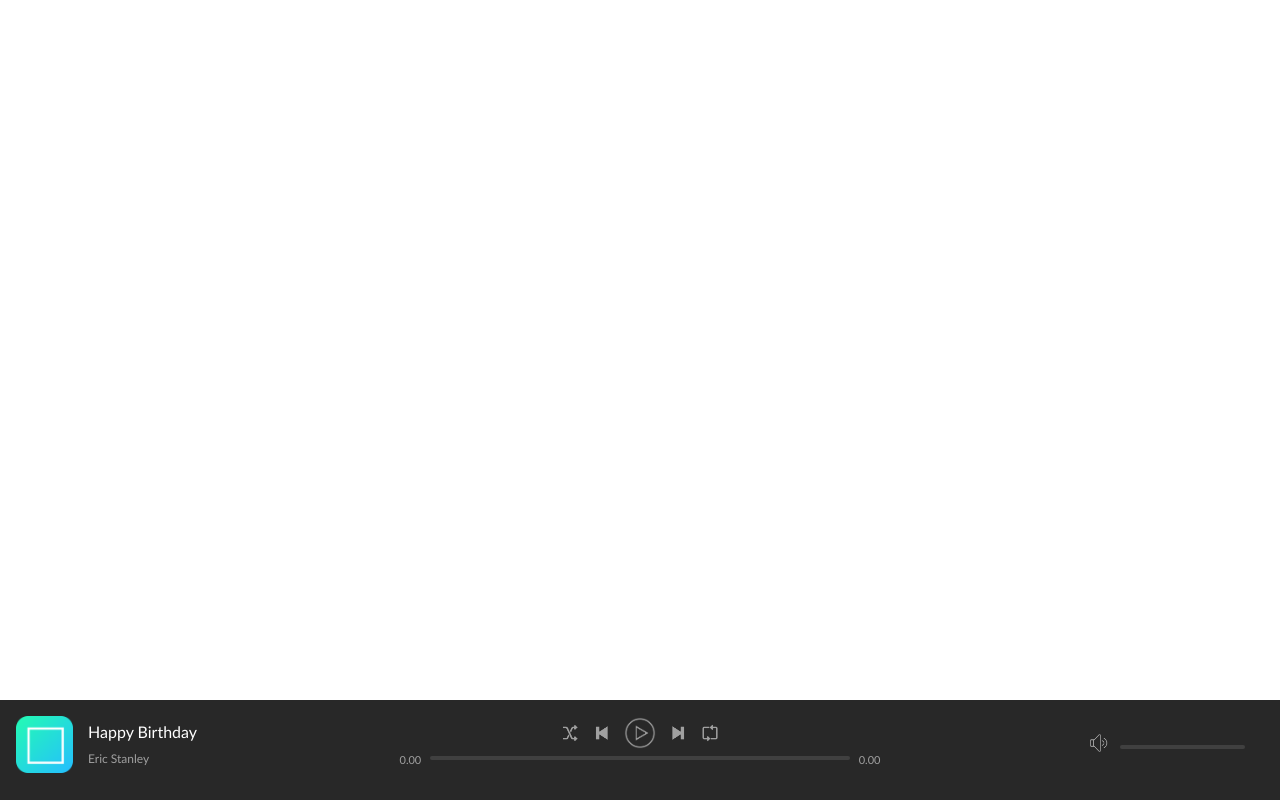
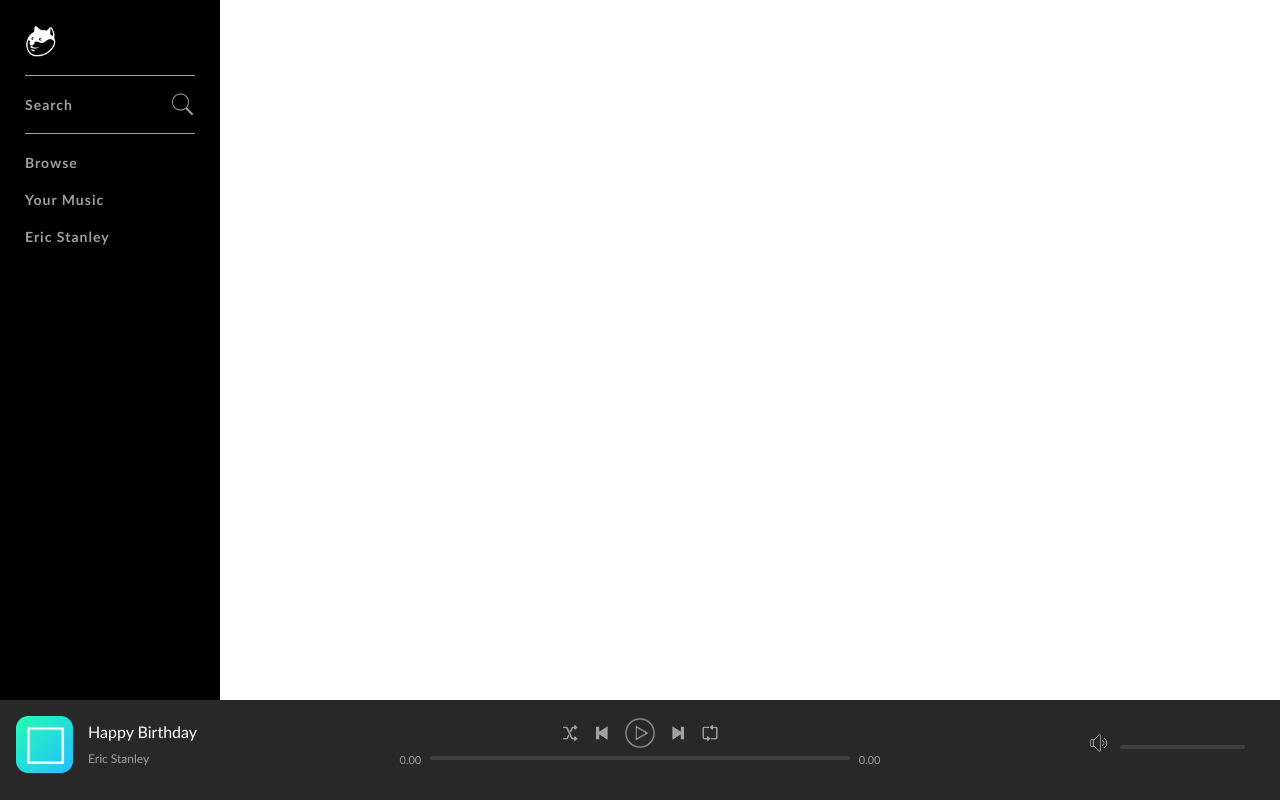
Before and after one commit to eric-stanley/Spotify-Clone, a PHP site: page / in a window 1280 px wide. Run offline with PHP 8.4, Linux system fonts and the light colour scheme; the visitor is signed in with stand-in values (Sample User, id 1).

Commit message:
Added navigation bar

```diff
--- a/assets/css/style.css
+++ b/assets/css/style.css
@@ -142,3 +142,63 @@ html, body {
 .volumeBar .progressBar {
 	width: 125px;
 }
+
+#topContainer {
+	min-height: 100%;
+	width: 100%;
+}
+
+#navBarContainer {
+	background-color: #000;
+    width: 220px;
+    height: 100vh;
+    position: fixed;
+    top: 0;
+    left: 0;
+}
+
+.navBar {
+	padding: 25px;
+    display: flex;
+    flex-direction: column;
+    -ms-flex-direction: column;
+}
+
+.logo img {
+	width: 32px;
+}
+
+.logo {
+	margin-bottom: 15px;
+}
+
+.navBar .group {
+	border-top: 1px solid #a0a0a0;
+    padding: 10px 0;
+}
+
+.navItem {
+	padding: 10px 0;
+    font-size: 14px;
+    font-weight: 700;
+    display: block;
+    letter-spacing: 1px;
+    position: relative;
+}
+
+.navItemLink {
+	color: #a0a0a0;
+	text-decoration: none;
+}
+
+.navItemLink:hover {
+	color: #ffffff;
+}
+
+
+.navItemLink .icon {
+	position: absolute;
+    right: 0;
+    top: 6px;
+    width: 25px;
+}
--- a/index.php
+++ b/index.php
@@ -19,6 +19,45 @@ if (isset($_SESSION['userLoggedIn'])) {
 	<link rel="stylesheet" type="text/css" href="assets/css/style.css">
 </head>
 <body>
+
+	<div id="mainContainer">
+		<div id="topContainer">
+
+			<div id="navBarContainer">
+				<nav class="navBar">
+
+					<a href="index.php" class="logo">
+						<img src="assets/images/icons/logo.png">
+					</a>
+
+					<div class="group">
+
+						<div class="navItem">
+							<a href="search.php" class="navItemLink">Search
+								<img src="assets/images/icons/search.png" class="icon" alt="Search">
+							</a>
+						</div>
+
+					</div>
+
+					<div class="group">
+						<div class="navItem">
+							<a href="browse.php" class="navItemLink">Browse</a>
+						</div>
+
+						<div class="navItem">
+							<a href="yourMusic.php" class="navItemLink">Your Music</a>
+						</div>
+
+						<div class="navItem">
+							<a href="profile.php" class="navItemLink">Eric Stanley</a>
+						</div>
+					</div>
+
+				</nav>
+			</div>
+
+		</div>
 
 		<div id="nowPlayingBarContainer">
 			<div id="nowPlayingBar">
@@ -110,6 +149,7 @@ if (isset($_SESSION['userLoggedIn'])) {
 
 			</div>
 		</div>
+	</div>
 
 </body>
 </html>
```
Also changed, not shown: assets/images/icons/logo.png (added), 1 other file. Lines whose indentation alone changed are shown as unchanged.
